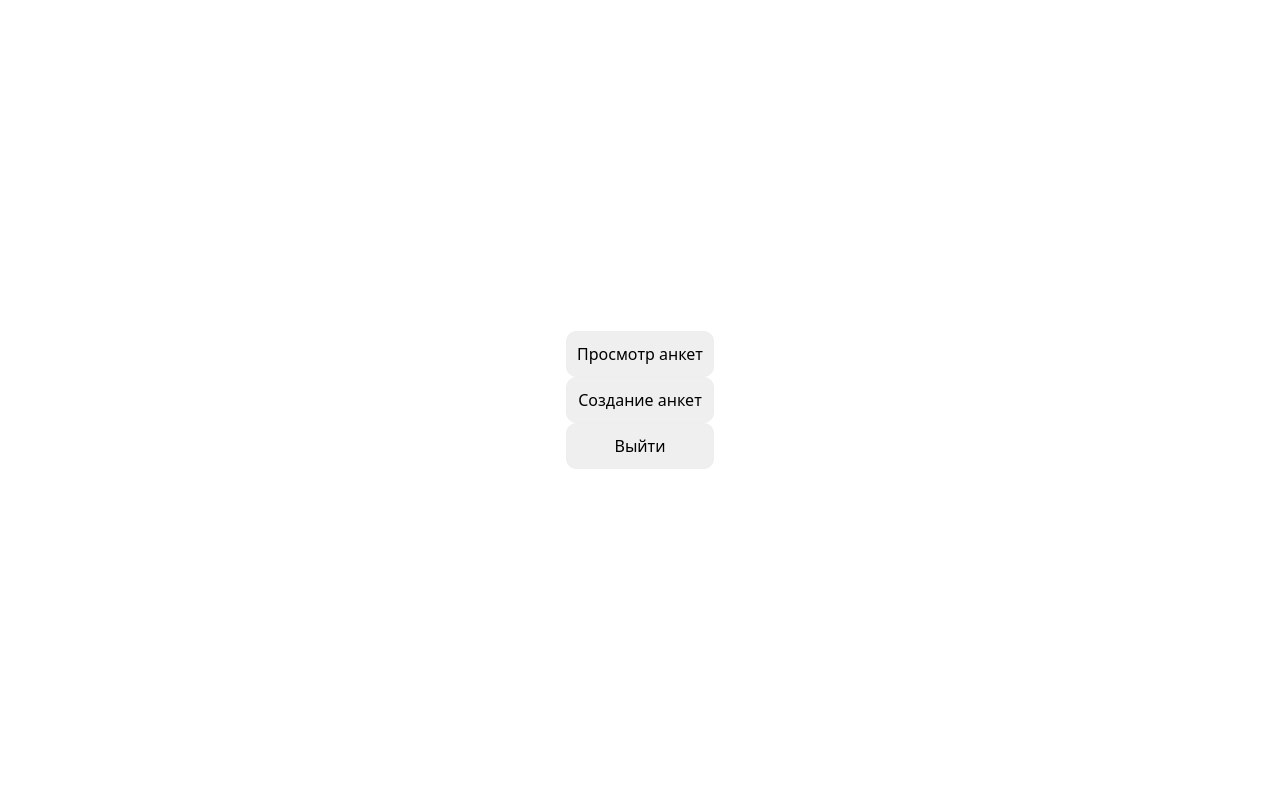
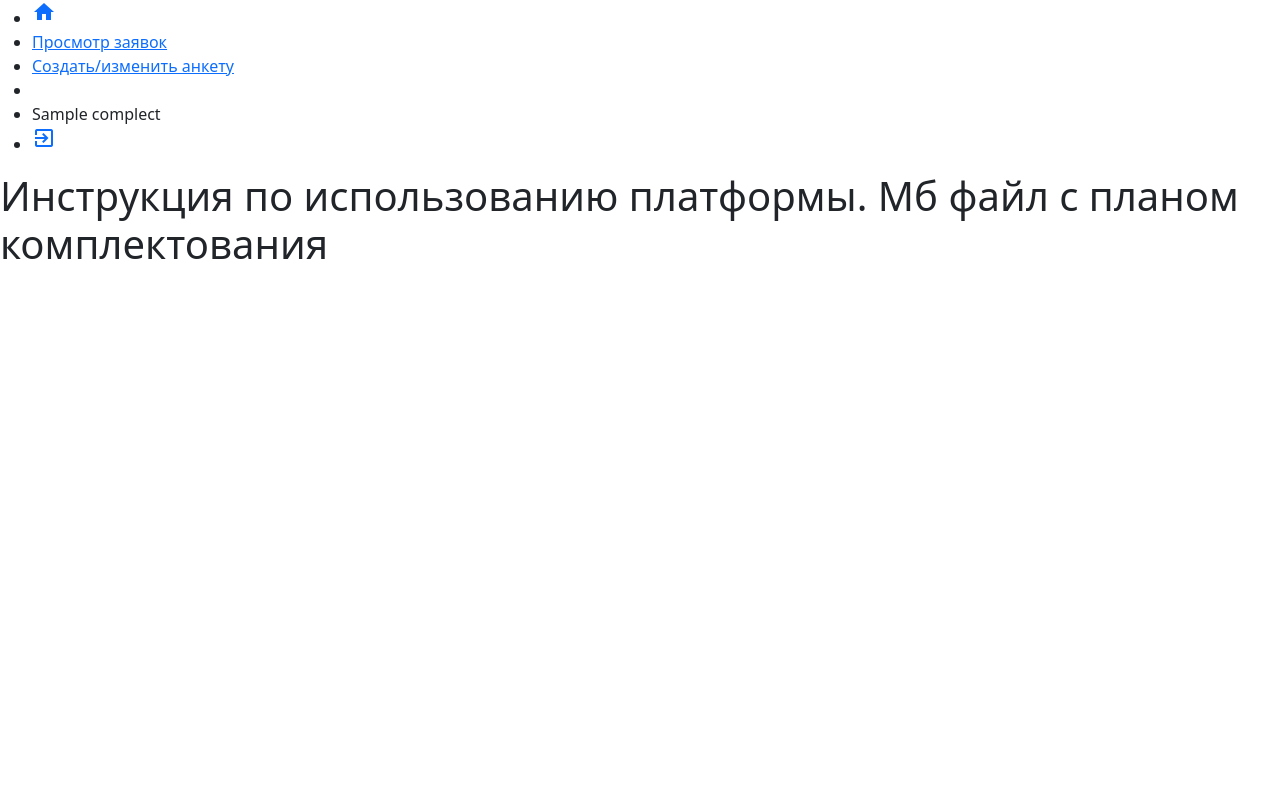
Before and after one commit to rus-marus/FZO, a Flask app: page / in a window 1280 px wide. Run offline with Flask 2, Linux system fonts and the light colour scheme; a user stored in the database is signed in; a database or web service that is not in the repository returns one stand-in record (values such as "Sample title"); some libraries are stand-ins or nearby versions.

Commit message:
Интегрирована вертска Маши + загружены файлы БДшки

```diff
--- a/main.py
+++ b/main.py
@@ -3,6 +3,7 @@ from flask_login import LoginManager, login_user, login_required, logout_user, c
 import psycopg2
 from UserLogin import UserLogin
 from DataBase import DataBase
+import os
 
 app = Flask(__name__)
 login_manager = LoginManager(app)
@@ -55,6 +56,7 @@ def close_db(eror):
 def logout():
     logout_user()
     return redirect(url_for("login"))
+
 @app.route('/login', methods=['POST', 'GET'])
 def login():
     if current_user.is_authenticated:
@@ -65,28 +67,24 @@ def login():
         if user and request.form['password'] == '123':
             userlogin = UserLogin().create(user)
             login_user(userlogin)
-            # return redirect(request.args.get("next") or url_for("menu"))
             return redirect(url_for('index'))
         flash("Неверная пара логин/пароль", "error")
 
     return render_template("login.html", title='Авторизация в системе')
 
+def get_complect():
+    id = session['_user_id']
+    return dbase.getComplect(id=id)['complect']
 
 @app.route('/', methods=['POST', 'GET'])
 @login_required
 def index():
-    if request.method == "POST":
-         if request.form['menu'] == "Выйти":
-            logout_user()
-            return redirect(url_for("login"))
-         elif request.form['menu'] == "Просмотр анкет":
-            return  redirect(url_for('abiturients'))
-    return render_template("menu.html", title='Меню')
+    return render_template("menu.html", title='Меню', complect=get_complect())
 
 @app.route('/abiturients', methods=['POST', 'GET'])
 @login_required
 def abiturients():
-    return render_template('view.html')
+    return render_template('view.html', complect=get_complect())
 
 
 @app.route('/abiturient/<int:id>', methods=['GET', 'POST'])
@@ -98,9 +96,7 @@ def edit():
 @app.route('/api/data')
 @login_required
 def data():
-    id = session['_user_id']
-    complect = dbase.getComplect(id=id)['complect']
-    abiturients_data = dbase.getInfo(complect)
+    abiturients_data = dbase.getInfo(get_complect())
     for ab in range(0, len(abiturients_data),+1):
         abiturients_data[ab]['url'] = '<a href="/abiturient/' + str(abiturients_data[ab]['id_abiturient']) + '">Изменить</a></td>'
 
--- a/static/css/styles.css
+++ /dev/null
@@ -1,40 +0,0 @@
-html, body {
-	font-family: 'Arial';
-	margin: 0;
-	padding: 0;
-	height: 100%;
-	width: 100%;
-}
-  * {
-    box-sizing: border-box;
-  }
-
-.form-contact {
-    padding: 50px;
-    position: fixed; top: 50%; left: 50%;
-    -webkit-transform: translate(-50%, -50%);
-    -ms-transform: translate(-50%, -50%);
-    transform: translate(-50%, -50%);
-}
-  input {
-    display:block;
-    width:100%;
-    margin:10px 0;
-    padding:10px;
-    border-radius:10px;
-    border: 1px solid #eee;
-    transition: .3s border-color;
-  }
-  input:hover {
-    border: 1px solid #aaa;
-  }
-
-  .flash {padding: 10px;}
-.flash.success {
-	border: 1px solid #21DB56;
-	background: #AEFFC5;
-}
-.flash.error {
-	border: 1px solid #FF4343;
-	background: #FF9C9C;
-}
--- a/templates/base.html
+++ b/templates/base.html
@@ -1,25 +1,44 @@
 <!DOCTYPE html>
 <html lang="ru">
 <head>
-    <meta charset="UTF-8">
-    <meta http-equiv="X-UA-Compatible" content="IE=edge">
-    <meta name="viewport" content="width=device-width, initial-scale=1.0">
-    <link type="text/css" href="{{ url_for('static', filename='css/styles.css')}}" rel="stylesheet" />
-    <link href="https://cdn.jsdelivr.net/npm/bootstrap@5.0.1/dist/css/bootstrap.min.css" rel="stylesheet" integrity="sha384-+0n0xVW2eSR5OomGNYDnhzAbDsOXxcvSN1TPprVMTNDbiYZCxYbOOl7+AMvyTG2x" crossorigin="anonymous">
-    <link rel="stylesheet" type="text/css" href="https://cdn.datatables.net/1.10.25/css/dataTables.bootstrap5.css">
-    {% block title -%}
-    {% if title %}
+    <meta charset="utf-8">
+    <meta name="viewport" content="width=device-width, initial-scale=1">
+    <link rel="icon" type="image/x-icon" href="{{url_for('static', filename='img/gerb.png')}}">
+    <link rel="stylesheet" href="{{ url_for('static', filename='css/bootstrap.min.css')}}">
+    <link rel="stylesheet" href="{{ url_for('static', filename='css/style.css')}}">
+    {% if title !='Авторизация в системе' %}
+    <link href="https://fonts.googleapis.com/icon?family=Material+Icons" rel="stylesheet">
+    {% endif %}
+    {% block title %}
         <title>{{title}}</title>
-    {% else %}
-        <title>FZO</title>
-    {% endif %}
     {% endblock %}
+    {% block styles %}{% endblock %}
 </head>
 <body>
+{% block header %}
+<header>
+    {% if title !='Авторизация в системе' %}
+    <nav>
+        <ul>
+            <li class="home"><a href="{{ url_for('index') }}" class="active"><i class="material-icons">home</i></a></li>
+            <li><a href="{{ url_for('abiturients') }}">Просмотр заявок</a></li>
+            <li><a href="">Создать/изменить анкету</a></li>
+        {% if complect == '' %}
+            <li><a href="">План комплектования</a></li>
+            <li><a href="">Новый год набора</a></li>
+            <li><a href="">Отчеты</a></li>
+            <li class="fzo">ФЗО</li>
+        {% else %}
+            <li class="null"><a href=""></a></li>
+            <li class="ter">{{ complect }}</li>
+        {% endif %}
+            <li class="exit"><a href="{{ url_for('logout') }}"><i class="material-icons">exit_to_app</i></a></li>
+        </ul>
+    </nav>
+    {% endif %}
+</header>
+{% endblock %}
 {% block content -%} {% endblock -%}
-    <script type="text/javascript" charset="utf8" src="https://code.jquery.com/jquery-3.6.0.min.js"></script>
-    <script type="text/javascript" charset="utf8" src="https://cdn.datatables.net/1.10.25/js/jquery.dataTables.js"></script>
-    <script type="text/javascript" charset="utf8" src="https://cdn.datatables.net/1.10.25/js/dataTables.bootstrap5.js"></script>
-    {% block scripts %}{% endblock %}
+{% block scripts %}{% endblock %}
 </body>
 </html>
--- a/templates/menu.html
+++ b/templates/menu.html
@@ -1,9 +1,14 @@
 {% extends 'base.html' %}
+{{ super() }}
+{% block styles %}
+<link href="https://fonts.googleapis.com/icon?family=Material+Icons" rel="stylesheet">
+{% endblock %}
 {% block content %}
-{{ super() }}
-<form action="" method="POST" class="form-contact">
-<input type="submit" name="menu" value="Просмотр анкет" />
-<input type="submit" name="menu" value="Создание анкет" />
-<input type="submit" name="menu" value="Выйти" />
-</form>
+	<main>
+        <section><h1>Инструкция по использованию платформы. Мб файл с планом комплектования</h1></section>
+	</main>
+
+	<footer>
+	</footer>
+
 {% endblock %}
```
Also changed, not shown: templates/login.html (+34 -6 lines), templates/view.html (+6 -3 lines).
